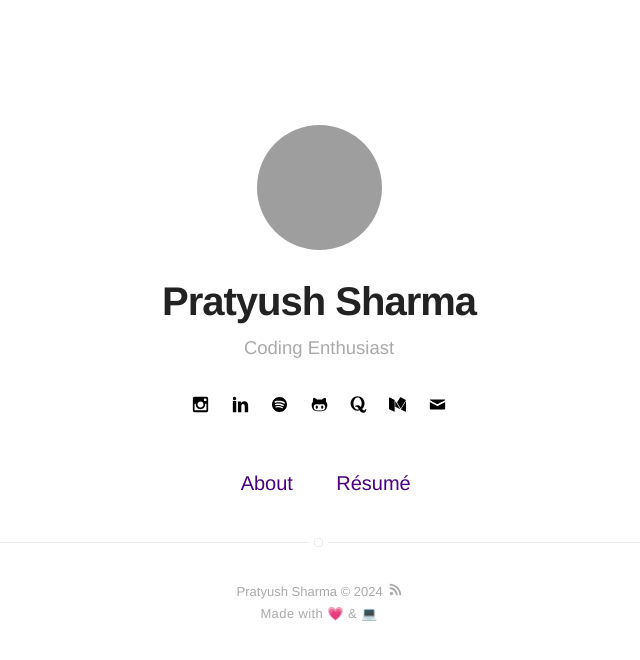
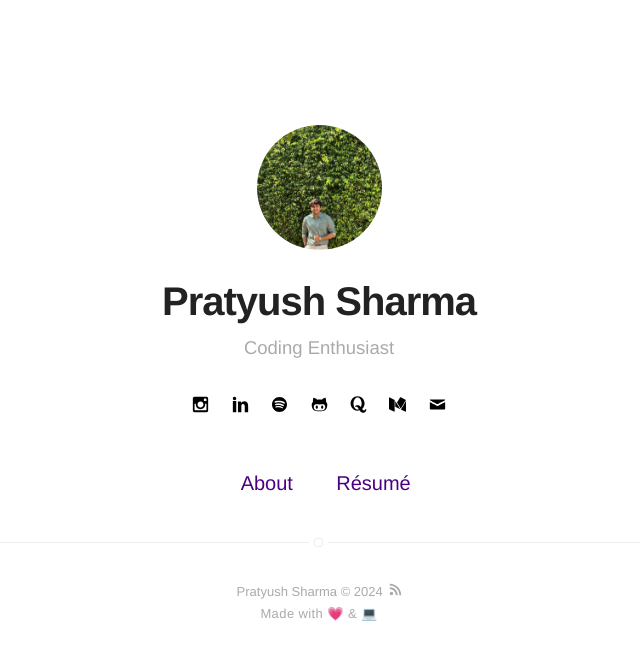
Before and after one commit to Pratyuxh/Pratyuxh.github.io, a Jekyll site: the page built from index.html, in a window 1280 px wide. Shown: the top 660 px of the page, without its empty margins (321-961 px from the left). Built offline with Jekyll 4.4.1, drawn with Linux system fonts in a browser that asks for light colours.

Commit message:
Profile Changes

```diff
--- a/_config.yml
+++ b/_config.yml
@@ -9,7 +9,7 @@ description: I, Me & Myself. A Prelude in Self Love.
 # if it's an external image, update below for true
 # better with square images
 external-image: false
-picture: assets/images/profile.png
+picture: assets/images/profile.jpeg
 
 # If you want to include your resume, set to true
 # and specify source (external or local).
@@ -59,7 +59,7 @@ authors:
     name: Pratyush Sharma
     bio: Full Stack Engineer YOE6 DTU'20 IIITB'24
     external-image: false
-    picture: assets/images/profile.png
+    picture: assets/images/profile.jpeg
     twitter: prxtyushsharma
     facebook: prxtyushsharma
     linkedin: pratyuxhsharma
```
Also changed, not shown: assets/images/profile.jpeg (added), 1 other file.
